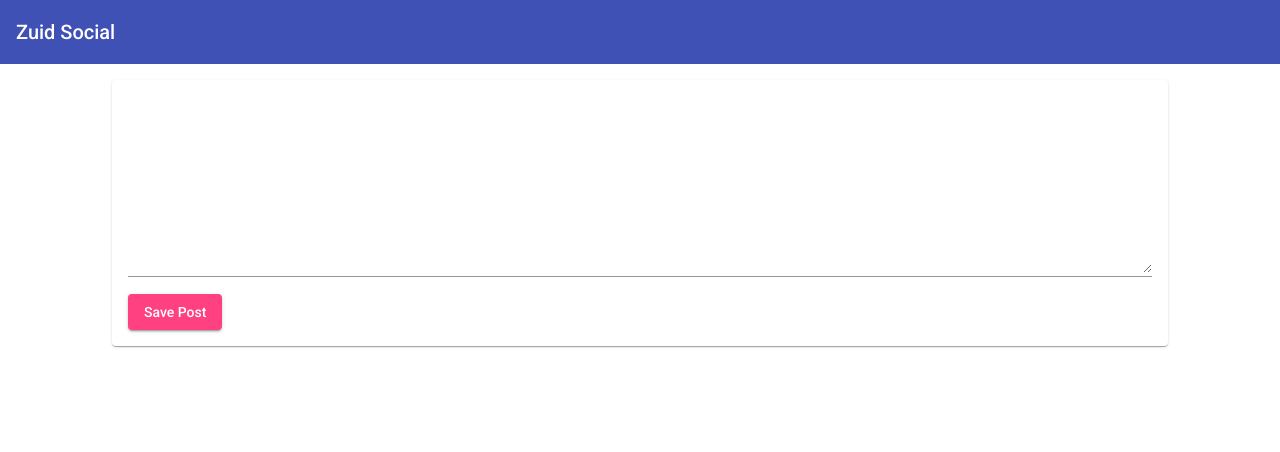
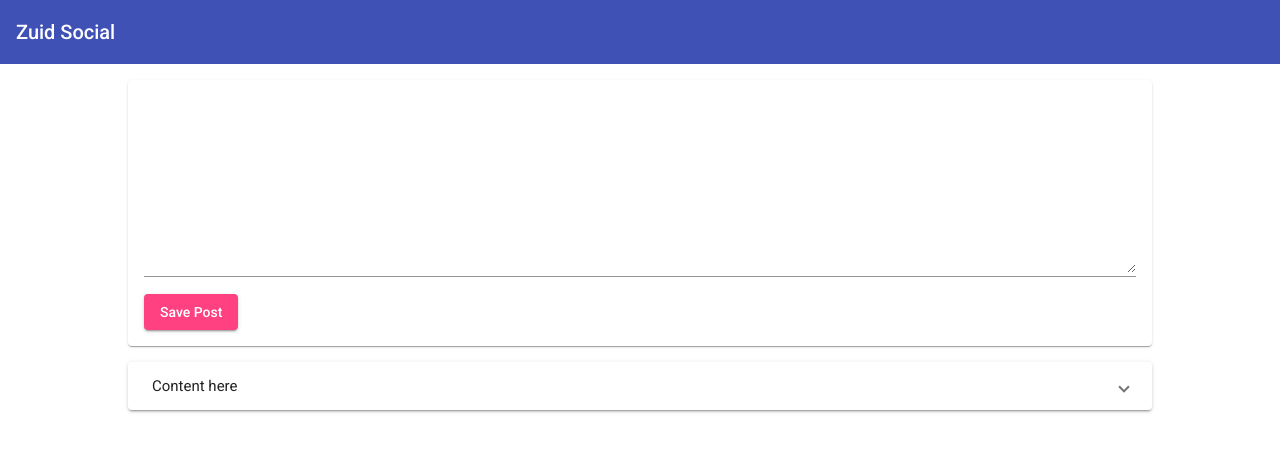
Before and after one commit to ayodeleopetumo/zuid-social, an Angular app: page / in a window 1280 px wide. Shown: the top 452 px of the page. Built offline with nearby package versions, Linux system fonts and the light colour scheme.

Commit message:
ZS-003 add list post component shell (#4)

```diff
--- a/src/app/app.component.html
+++ b/src/app/app.component.html
@@ -2,4 +2,5 @@
 
 <main>
   <app-create-post></app-create-post>
+  <app-list-post></app-list-post>
 </main>
--- a/src/app/app.component.scss
+++ b/src/app/app.component.scss
@@ -21,5 +21,8 @@
   }
 
   main {
+    width: 80%;
     margin-top: 1rem;
+    margin-left: auto;
+    margin-right: auto;
   }
--- a/src/app/features/posts/create-post/create-post.component.scss
+++ b/src/app/features/posts/create-post/create-post.component.scss
@@ -1,8 +1,3 @@
-mat-card {
-  margin: auto;
-  width: 80%;
-}
-
 mat-form-field {
   width: 100%;
 }
--- /dev/null
+++ b/src/app/features/posts/list-post/list-post.component.html
@@ -0,0 +1,8 @@
+<mat-accordion>
+  <mat-expansion-panel>
+    <mat-expansion-panel-header>
+      Content here
+    </mat-expansion-panel-header>
+    <p>I'm in an expansion panel</p>
+  </mat-expansion-panel>
+</mat-accordion>
--- /dev/null
+++ b/src/app/features/posts/list-post/list-post.component.scss
@@ -0,0 +1,4 @@
+:host {
+  display: block;
+  margin-top: 1rem;
+}
--- /dev/null
+++ b/src/app/features/posts/list-post/list-post.component.ts
@@ -0,0 +1,13 @@
+import { Component, OnInit } from '@angular/core';
+
+@Component({
+  selector: 'app-list-post',
+  templateUrl: 'list-post.component.html',
+  styleUrls: ['list-post.component.scss']
+})
+
+export class ListPostComponent implements OnInit {
+  constructor() { }
+
+  ngOnInit() { }
+}
```
Also changed, not shown: src/app/features/posts/posts.module.ts (+6 -3 lines).
